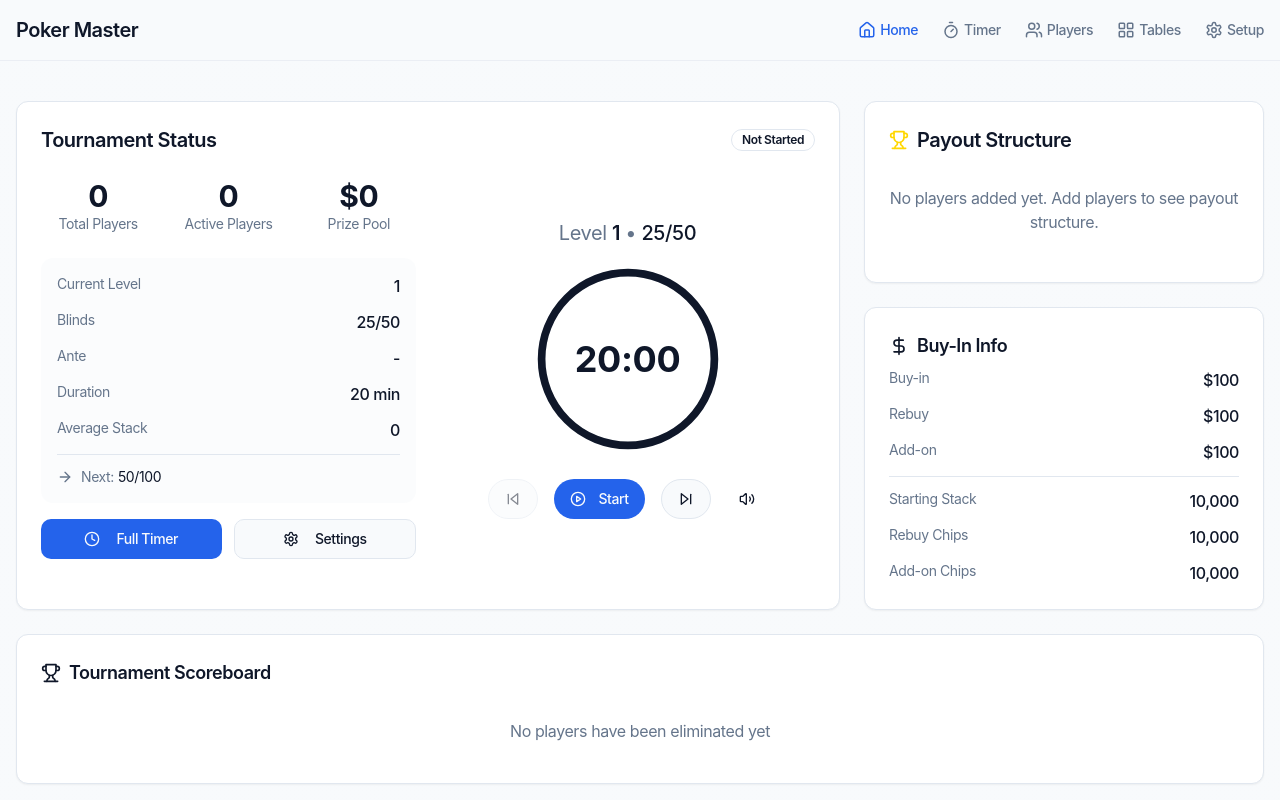
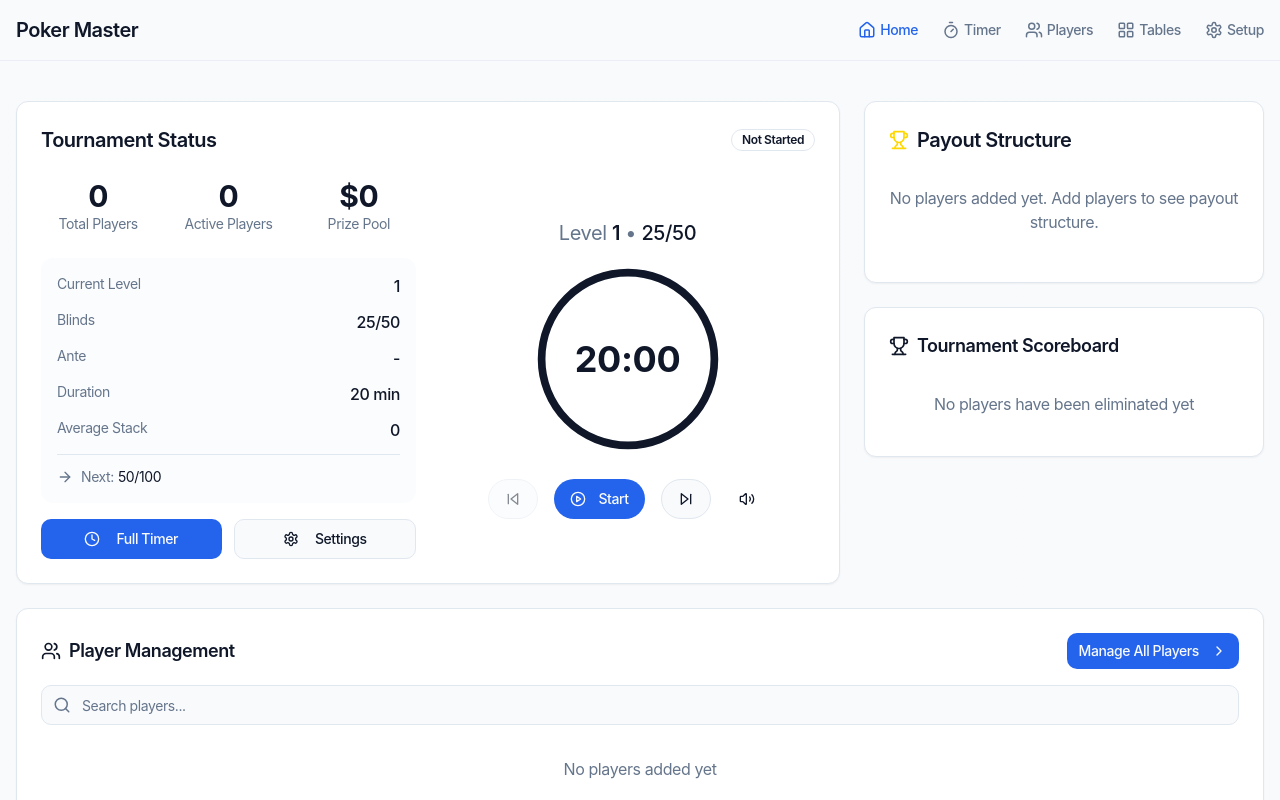
Before and after one commit to ofirka2/poker-tourney-master, a React (Vite) app: page / in a window 1280 px wide. Shown: the top 800 px of the page. Built offline with nearby package versions, Linux system fonts and the light colour scheme.

Commit message:
Refactor home page layout
Move scoreboard and player list, add elimination button.

```diff
--- a/src/components/scoreboard/Scoreboard.tsx
+++ b/src/components/scoreboard/Scoreboard.tsx
@@ -63,6 +63,7 @@ const Scoreboard: React.FC = () => {
               <div className="col-span-3 text-right">Prize</div>
             </div>
 
+            <div className="max-h-[200px] overflow-y-auto pr-2">
               {eliminatedPlayers.map((player, index) => {
                 const position = activePlayersCount + (player.eliminationPosition || 0);
                 const payout = calculatePayout(position);
@@ -79,6 +80,7 @@ const Scoreboard: React.FC = () => {
                 );
               })}
             </div>
+          </div>
         )}
 
         {activePlayersCount > 0 && (
--- a/src/pages/Index.tsx
+++ b/src/pages/Index.tsx
@@ -1,5 +1,5 @@
 
-import React from "react";
+import React, { useState } from "react";
 import Layout from "@/components/layout/Layout";
 import { TimerDisplay } from "@/components/timer/Timer";
 import { Card, CardContent, CardHeader, CardTitle } from "@/components/ui/card";
@@ -9,21 +9,38 @@ import { Separator } from "@/components/ui/separator";
 import { Link } from "react-router-dom";
 import {
   Timer, Users, LayoutGrid, Settings, ChevronRight,
-  Play, Clock, DollarSign, Trophy, ArrowRight
+  Play, Clock, Trophy, ArrowRight, UserMinus, Search
 } from "lucide-react";
 import { useTournament } from "@/context/TournamentContext";
 import PayoutCalculator from "@/components/payout/PayoutCalculator";
 import Scoreboard from "@/components/scoreboard/Scoreboard";
+import { Input } from "@/components/ui/input";
+import { toast } from "sonner";
 
 const Index = () => {
-  const { state } = useTournament();
+  const { state, dispatch } = useTournament();
   const { players, settings, currentLevel, isRunning } = state;
+  const [searchTerm, setSearchTerm] = useState("");
 
   const activePlayers = players.filter(p => !p.eliminated);
   const currentLevelData = settings.levels[currentLevel];
   const averageStack = activePlayers.length > 0
     ? Math.round(activePlayers.reduce((sum, p) => sum + p.chips, 0) / activePlayers.length)
     : 0;
+
+  // Filter players based on search term
+  const filteredPlayers = players.filter(player =>
+    player.name.toLowerCase().includes(searchTerm.toLowerCase())
+  );
+
+  // Handle player elimination
+  const handleEliminatePlayer = (id: string) => {
+    const player = players.find(p => p.id === id);
+    if (!player) return;
+
+    dispatch({ type: 'MARK_ELIMINATED', payload: id });
+    toast.info(`Player ${player.name} eliminated`);
+  };
 
   return (
     <Layout>
@@ -142,53 +159,85 @@ const Index = () => {
         <div className="space-y-6">
           <PayoutCalculator />
 
-          <Card>
-            <CardHeader className="pb-2">
-              <CardTitle className="flex items-center text-lg">
-                <DollarSign className="mr-2 h-5 w-5" />
-                Buy-In Info
-              </CardTitle>
-            </CardHeader>
-            <CardContent className="space-y-3">
-              <div className="flex justify-between">
-                <div className="text-sm text-muted-foreground">Buy-in</div>
-                <div className="font-medium">${settings.buyInAmount}</div>
-              </div>
-
-              <div className="flex justify-between">
-                <div className="text-sm text-muted-foreground">Rebuy</div>
-                <div className="font-medium">${settings.rebuyAmount}</div>
-              </div>
-
-              <div className="flex justify-between">
-                <div className="text-sm text-muted-foreground">Add-on</div>
-                <div className="font-medium">${settings.addOnAmount}</div>
-              </div>
-
-              <Separator />
-
-              <div className="flex justify-between">
-                <div className="text-sm text-muted-foreground">Starting Stack</div>
-                <div className="font-medium">{settings.initialChips.toLocaleString()}</div>
-              </div>
-
-              <div className="flex justify-between">
-                <div className="text-sm text-muted-foreground">Rebuy Chips</div>
-                <div className="font-medium">{settings.rebuyChips.toLocaleString()}</div>
-              </div>
-
-              <div className="flex justify-between">
-                <div className="text-sm text-muted-foreground">Add-on Chips</div>
-                <div className="font-medium">{settings.addOnChips.toLocaleString()}</div>
-              </div>
-            </CardContent>
-          </Card>
+          {/* Scoreboard instead of Buy-In Info */}
+          <Scoreboard />
         </div>
       </div>
 
-      {/* Scoreboard Section */}
+      {/* Player List Section (replaces Scoreboard) */}
       <div className="mt-6">
-        <Scoreboard />
+        <Card>
+          <CardHeader className="pb-2">
+            <div className="flex justify-between items-center">
+              <CardTitle className="flex items-center text-lg">
+                <Users className="mr-2 h-5 w-5" />
+                Player Management
+              </CardTitle>
+              <Button asChild size="sm">
+                <Link to="/players">
+                  Manage All Players
+                  <ChevronRight className="ml-1 h-4 w-4" />
+                </Link>
+              </Button>
+            </div>
+          </CardHeader>
+          <CardContent className="pt-2">
+            <div className="mb-4 relative">
+              <Search className="absolute left-3 top-1/2 -translate-y-1/2 text-muted-foreground" size={18} />
+              <Input
+                placeholder="Search players..."
+                className="pl-10"
+                value={searchTerm}
+                onChange={(e) => setSearchTerm(e.target.value)}
+              />
+            </div>
+
+            {filteredPlayers.length === 0 ? (
+              <div className="text-center py-4 text-muted-foreground">
+                {searchTerm ? "No players match your search" : "No players added yet"}
+              </div>
+            ) : (
+              <div className="space-y-1">
+                <div className="grid grid-cols-12 text-xs font-medium text-muted-foreground pb-1 border-b">
+                  <div className="col-span-5">Player</div>
+                  <div className="col-span-2">Table</div>
+                  <div className="col-span-2">Chips</div>
+                  <div className="col-span-3 text-right">Actions</div>
+                </div>
+
+                <div className="max-h-[400px] overflow-y-auto pr-2">
+                  {filteredPlayers.map((player) => (
+                    <div key={player.id} className={`grid grid-cols-12 py-2 text-sm border-b border-dashed last:border-0 items-center ${player.eliminated ? "text-muted-foreground" : ""}`}>
+                      <div className="col-span-5 font-medium">{player.name}</div>
+                      <div className="col-span-2">{player.tableNumber || "-"}</div>
+                      <div className="col-span-2">{player.chips.toLocaleString()}</div>
+                      <div className="col-span-3 text-right">
+                        <div className="flex justify-end space-x-2">
+                          {!player.eliminated && (
+                            <Button
+                              variant="destructive"
+                              size="sm"
+                              className="h-8"
+                              onClick={() => handleEliminatePlayer(player.id)}
+                            >
+                              <UserMinus className="h-3.5 w-3.5 mr-1" />
+                              Eliminate
+                            </Button>
+                          )}
+                          {player.eliminated && (
+                            <Badge variant="outline" className="text-xs">
+                              Eliminated
+                            </Badge>
+                          )}
+                        </div>
+                      </div>
+                    </div>
+                  ))}
+                </div>
+              </div>
+            )}
+          </CardContent>
+        </Card>
       </div>
 
       <div className="grid grid-cols-1 sm:grid-cols-2 lg:grid-cols-4 gap-6 mt-6">
```
Lines whose indentation alone changed are shown as unchanged.
